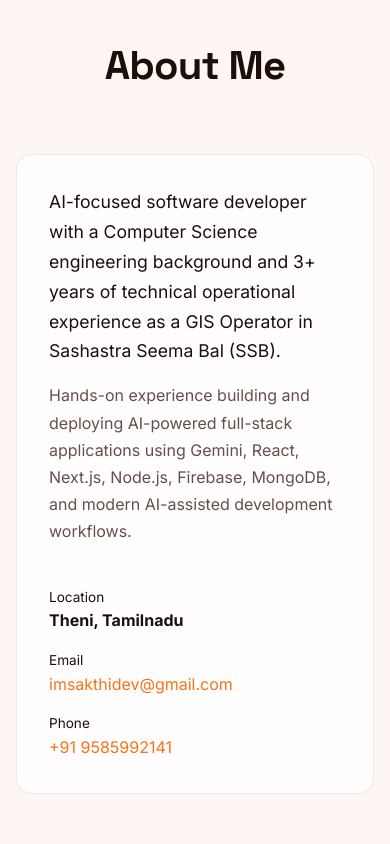
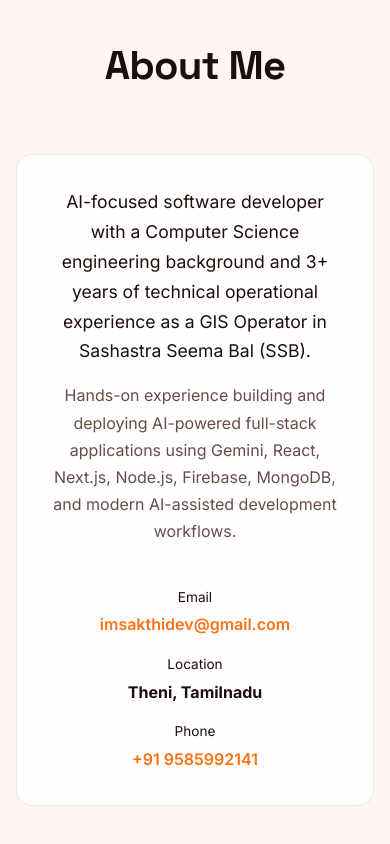
Before and after one commit to imsakthidev/my-portfolio, a Next.js app: page / in a window 390 px wide. Shown: the part 1015-1859 px from the top of the page. Built offline with nearby package versions, Linux system fonts and the light colour scheme.

Commit message:
Reorder About section: Email, Location, Phone with center alignment

```diff
--- a/src/app/about/page.tsx
+++ b/src/app/about/page.tsx
@@ -2,13 +2,13 @@ import styles from '@/app/page.module.css';
 import { portfolioData } from '@/data/portfolio';
 
 export default function About() {
-  const { about, education } = portfolioData;
+  const { about } = portfolioData;
 
   return (
     <section id="about" className="section" style={{ background: 'var(--bg-secondary)' }}>
       <div className="container">
         <h2 className={styles.sectionTitle}>{about.title}</h2>
-        <div className={`glass-card ${styles.card}`} style={{ maxWidth: '800px', margin: '0 auto' }}>
+        <div className={`glass-card ${styles.card}`} style={{ maxWidth: '800px', margin: '0 auto', textAlign: 'center' }}>
           <p style={{ color: 'var(--text-primary)', fontSize: '1.1rem', lineHeight: '1.7', marginBottom: '1rem' }}>
             {about.description1}
           </p>
@@ -16,18 +16,18 @@ export default function About() {
             {about.description2}
           </p>
 
-          <div style={{ display: 'grid', gridTemplateColumns: 'repeat(auto-fit, minmax(200px, 1fr))', gap: '1rem', paddingTop: '1rem', borderTop: '1px solid rgba(255, 255, 255, 0.1)' }}>
-            <div>
-              <span style={{ color: 'var(--text-muted)', fontSize: '0.85rem', display: 'block' }}>Location</span>
+          <div style={{ display: 'grid', gridTemplateColumns: 'repeat(auto-fit, minmax(200px, 1fr))', gap: '1rem', paddingTop: '1rem', borderTop: '1px solid rgba(255, 255, 255, 0.1)', justifyContent: 'center' }}>
+            <div style={{ textAlign: 'center' }}>
+              <span style={{ color: 'var(--text-muted)', fontSize: '0.85rem', display: 'block', marginBottom: '0.25rem' }}>Email</span>
+              <a href={`mailto:${about.email}`} style={{ color: 'var(--accent-primary)', textDecoration: 'none', fontWeight: '600' }}>{about.email}</a>
+            </div>
+            <div style={{ textAlign: 'center' }}>
+              <span style={{ color: 'var(--text-muted)', fontSize: '0.85rem', display: 'block', marginBottom: '0.25rem' }}>Location</span>
               <strong style={{ color: 'var(--text-primary)' }}>{about.location}</strong>
             </div>
-            <div>
-              <span style={{ color: 'var(--text-muted)', fontSize: '0.85rem', display: 'block' }}>Email</span>
-              <a href={`mailto:${about.email}`} style={{ color: 'var(--accent-primary)', textDecoration: 'none' }}>{about.email}</a>
-            </div>
-            <div>
-              <span style={{ color: 'var(--text-muted)', fontSize: '0.85rem', display: 'block' }}>Phone</span>
-              <a href={`tel:${about.phone}`} style={{ color: 'var(--accent-primary)', textDecoration: 'none' }}>{about.phone}</a>
+            <div style={{ textAlign: 'center' }}>
+              <span style={{ color: 'var(--text-muted)', fontSize: '0.85rem', display: 'block', marginBottom: '0.25rem' }}>Phone</span>
+              <a href={`tel:${about.phone}`} style={{ color: 'var(--accent-primary)', textDecoration: 'none', fontWeight: '600' }}>{about.phone}</a>
             </div>
           </div>
         </div>
```
